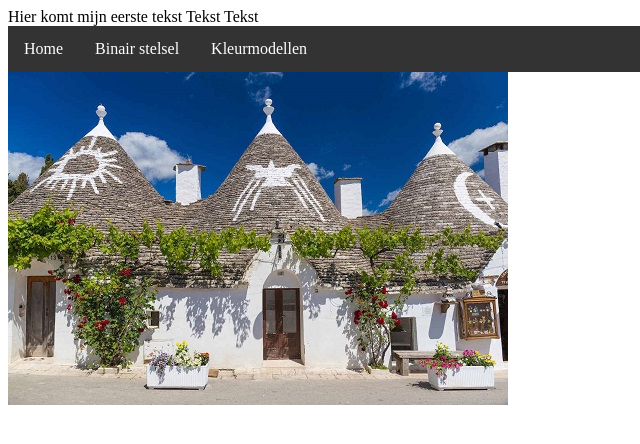
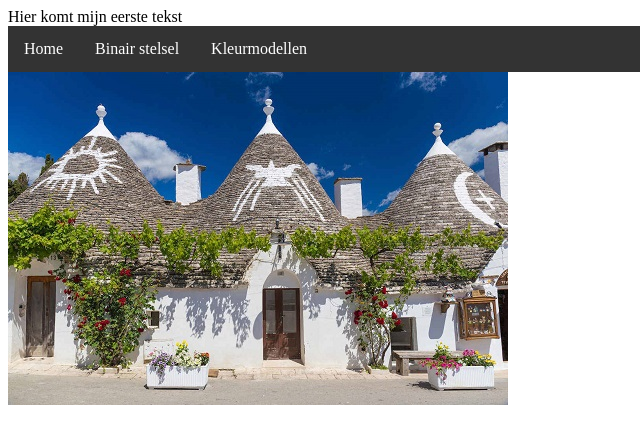
Before and after one commit to Svenniboy2409/Svenniboy2409.github.io, a plain HTML site: page index.html in a window 1280 px wide. Shown: the full height of the page, 0-640 px from the left. Drawn offline with Linux system fonts and the light colour scheme.

Commit message:
Update index.html

```diff
--- a/index.html
+++ b/index.html
@@ -8,8 +8,6 @@
     </head>
     <body>
       Hier komt mijn eerste tekst
-      Tekst
-      Tekst
 
        <ul>
            <li><a href="index.html">Home</a></li>
```
